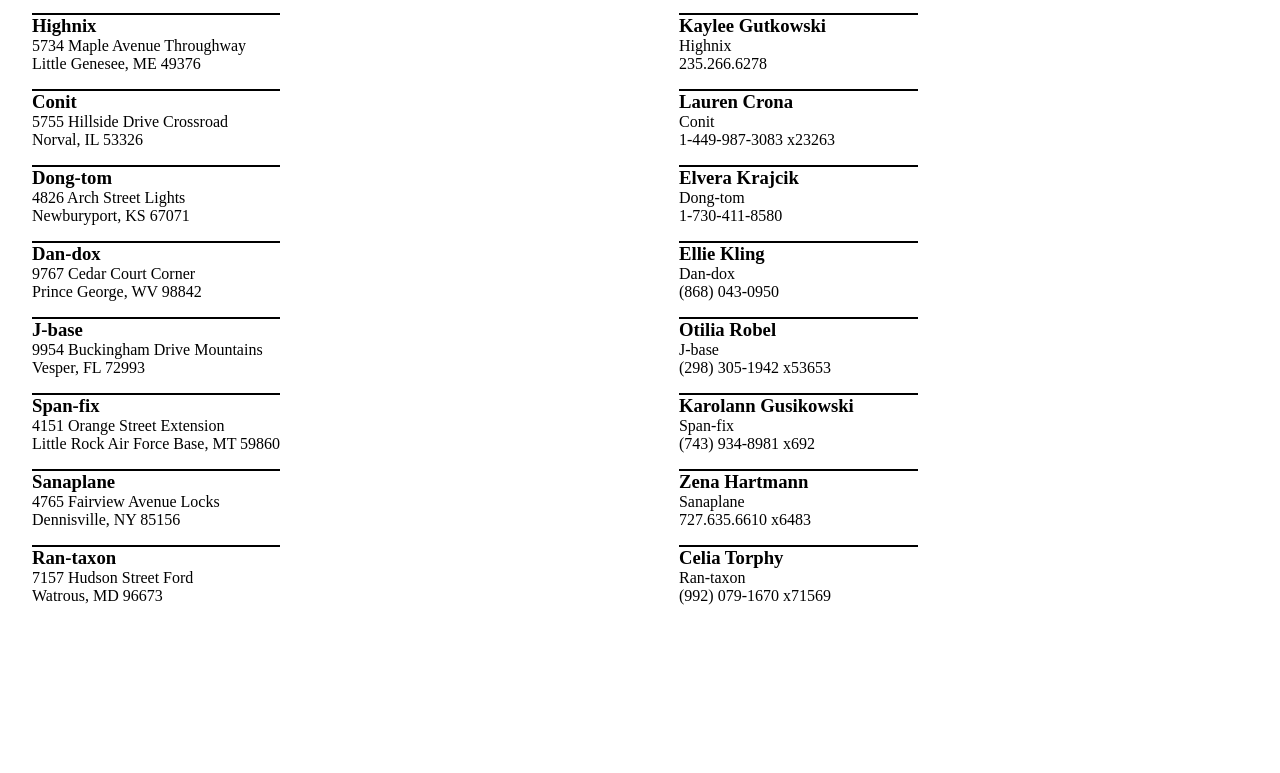
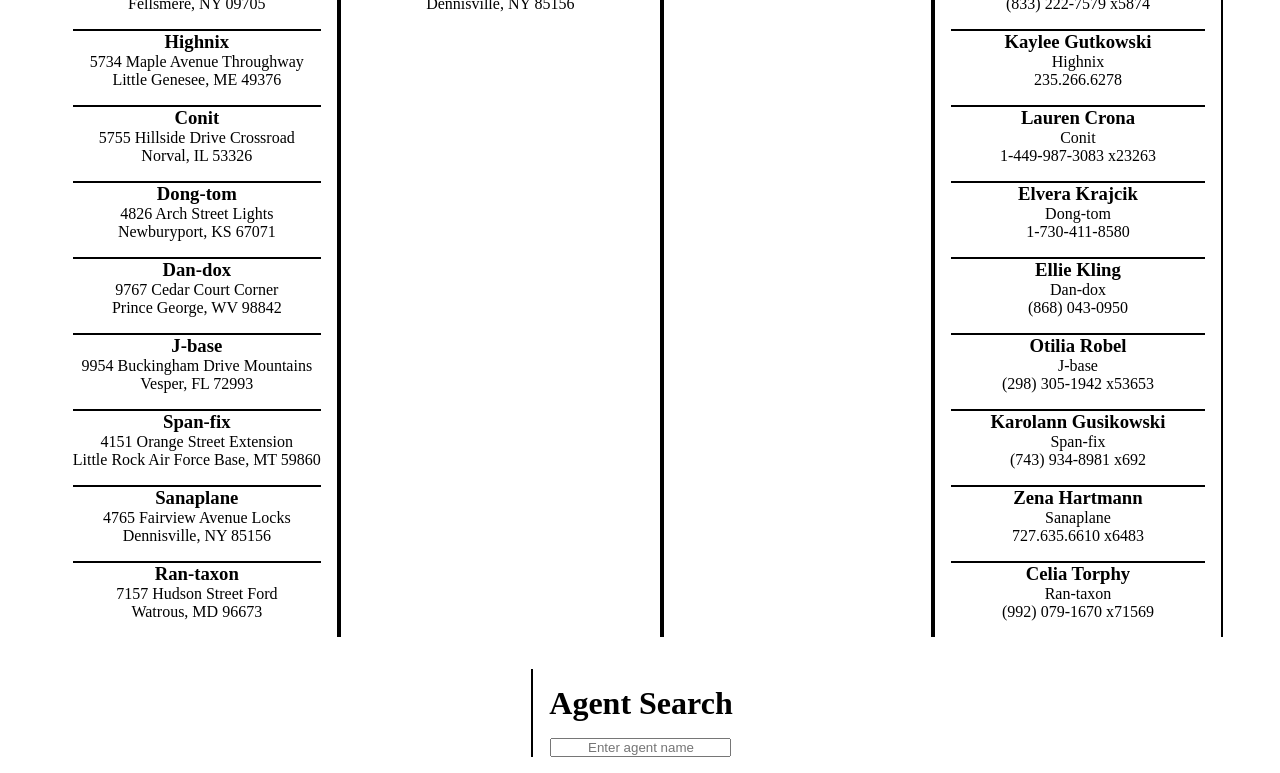
Before and after one commit to Resch17/dotard-simbleton, a plain HTML site: page index.html in a window 1280 px wide. Shown: the part 208-981 px from the top of the page. Before the commit the page ends 845 px from the top, so only its background shows below. Drawn offline with Linux system fonts and the light colour scheme.

Commit message:
changed some styling, separated agent search from business search

```diff
--- a/index.html
+++ b/index.html
@@ -19,12 +19,18 @@
       </article>
     </div>
     <div>
+      <h1>Company Search</h1>
+      <input type="text" placeholder="Enter company name" id="companySearch" />
+      <article class="foundCompanies"></article>
+    </div>
+    <div>
       <h1>Purchasing Agents</h1>
       <article class="agents"></article>
     </div>
     <div>
-      <input type="text" placeholder="Enter agent name" id="companySearch" />
-      <article class="foundCompanies"></article>
+      <h1>Agent Search</h1>
+      <input type="text" placeholder="Enter agent name" id="agentSearch" />
+      <article class="foundAgents"></article>
     </div>
   </main>
   <script src="./scripts/main.js" type="module"></script>
--- /dev/null
+++ b/scripts/AgentList.js
@@ -0,0 +1,26 @@
+import { useAgents } from "./PurchasingAgents.js";
+import { Agent } from "./Agent.js";
+
+const agentArray = useAgents();
+
+export const AgentList = () => {
+  const agentElement = document.querySelector(".agents");
+  agentArray.forEach((agent) => {
+    agentElement.innerHTML += Agent(agent);
+  });
+};
+
+export const AgentSearchFunction = () => {
+  const agentSearchResultArticle = document.querySelector(".foundAgents");
+
+  document
+    .querySelector("#agentSearch")
+    .addEventListener("keypress", (keyPressEvent) => {
+      if (keyPressEvent.charCode === 13) {
+        const foundAgent = agentArray.find((agent) => {
+          return agent.fullName.includes(keyPressEvent.target.value);
+        });
+        agentSearchResultArticle.innerHTML = Agent(foundAgent);
+      }
+    });
+};
--- a/scripts/BusinessList.js
+++ b/scripts/BusinessList.js
@@ -1,14 +1,12 @@
-import { Agent } from "./Agent.js";
 import { Business } from "./Business.js";
 import { useBusinesses } from "./BusinessProvider.js";
-import { useAgents } from "./PurchasingAgents.js";
+
 
 const businessArray = useBusinesses();
-const agentArray = useAgents();
+
 
 export const BusinessList = () => {
   const domTarget = document.querySelector(".businessList");
-
   businessArray.forEach((business) => {
     domTarget.innerHTML += Business(business);
   });
@@ -28,30 +26,17 @@ export const NewYorkList = () => {
   });
 };
 
-export const AgentList = () => {
-  const agentElement = document.querySelector(".agents");
-
-  agentArray.forEach((agent) => {
-    agentElement.innerHTML += Agent(agent);
-  });
-};
-
-export const searchFunction = () => {
-  const agentSearchResultArticle = document.querySelector(".foundCompanies");
+export const BusinessSearchFunction = () => {
+  const businessSearchResultArticle = document.querySelector(".foundCompanies");
 
   document
     .querySelector("#companySearch")
     .addEventListener("keypress", (keyPressEvent) => {
       if (keyPressEvent.charCode === 13) {
-        const foundAgent = agentArray.find((agent) => {
-          return agent.fullName.includes(keyPressEvent.target.value);
+        const foundCompany = businessArray.find((company) => {
+          return company.companyName.includes(keyPressEvent.target.value);
         });
-
-        agentSearchResultArticle.innerHTML = `
-          <h2>${foundAgent.fullName}</h2>
-          <p>${foundAgent.company}</p>
-          <p>${foundAgent.phoneNumber}</p>
-        `;
+        businessSearchResultArticle.innerHTML = Business(foundCompany);
       }
     });
 };
--- a/scripts/PurchasingAgents.js
+++ b/scripts/PurchasingAgents.js
@@ -5,7 +5,7 @@ const agents = businesses.map((business) => {
   const agent = {
     fullName: `${business.purchasingAgent.nameFirst} ${business.purchasingAgent.nameLast}`,
     company: business.companyName,
-    phoneNumber: business.phoneWork,
+    phoneNumber: business.phoneWork
   };
   return agent;
 });
--- a/scripts/main.js
+++ b/scripts/main.js
@@ -1,8 +1,11 @@
 import { BusinessList } from "./BusinessList.js";
 import { NewYorkList } from "./BusinessList.js";
-import {AgentList} from "./BusinessList.js";
-import {searchFunction} from "./BusinessList.js"
+import { BusinessSearchFunction } from "./BusinessList.js";
+import { AgentList } from "./AgentList.js";
+import { AgentSearchFunction } from "./AgentList.js";
+
 BusinessList();
 NewYorkList();
+BusinessSearchFunction();
 AgentList();
-searchFunction();
+AgentSearchFunction();
--- a/styles/main.css
+++ b/styles/main.css
@@ -1,19 +1,38 @@
 * {
   margin: 0;
   padding: 0;
+  box-sizing: border-box;
 }
 
 .container {
   display: flex;
   flex-wrap: wrap;
+  width: 95%;
+  margin: 0 auto;
+  justify-content: center;
 }
 
 .container div {
-  margin: 1em;
+  margin: 1em 0;
+  border-left: 2px solid black;
+  border-right: 2px solid black;
+  text-align: center;
+}
+
+.container div:first-of-type {
+  border-left: none;
+}
+
+.container div:last-of-type {
+  border-right: none;
+}
+
+.container div input {
+  text-align: center;
 }
 
 .container h1 {
-  margin-left: 0.5em;
+  margin: 0.5em;
 }
 
 .business,
```
